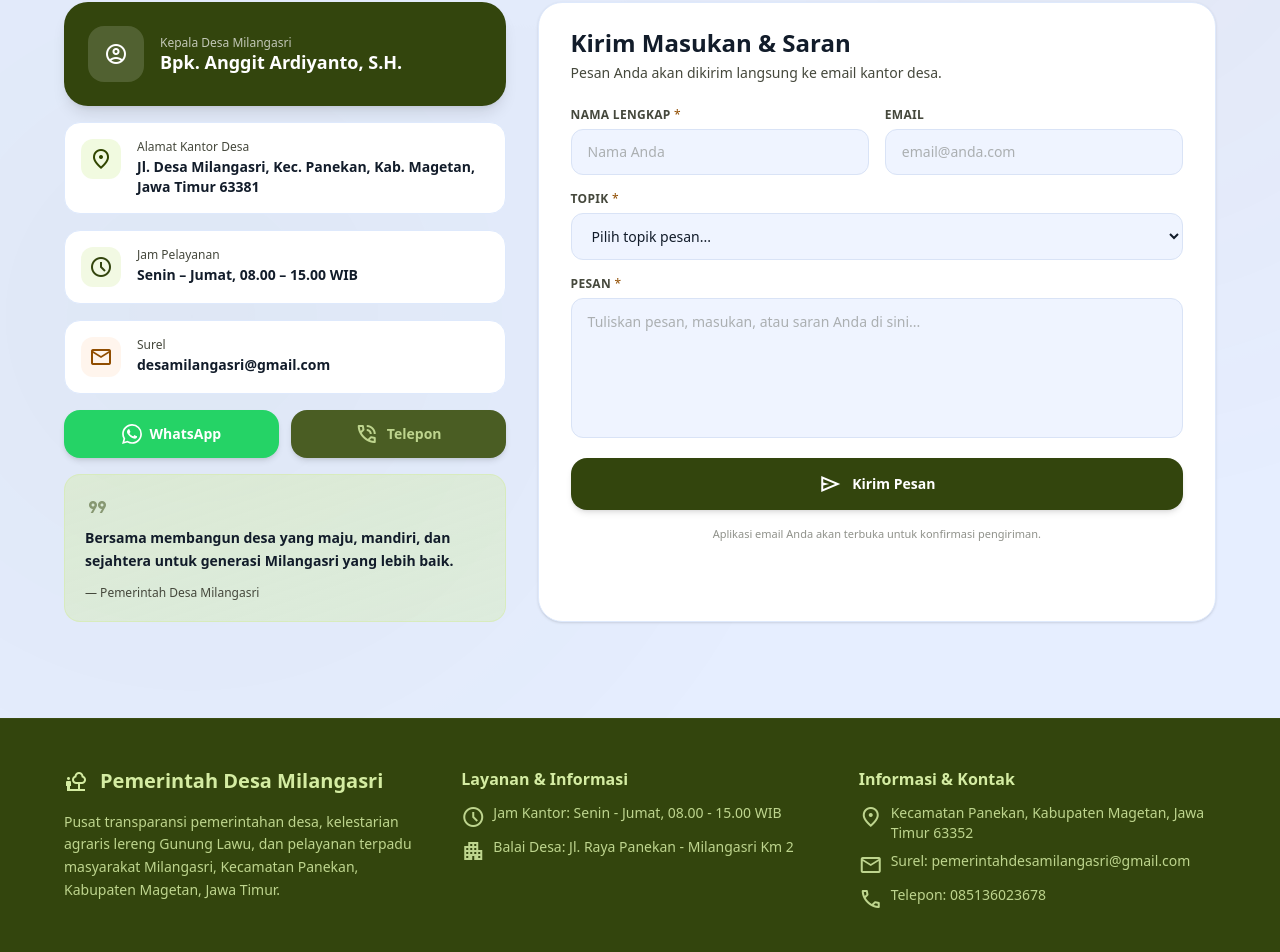
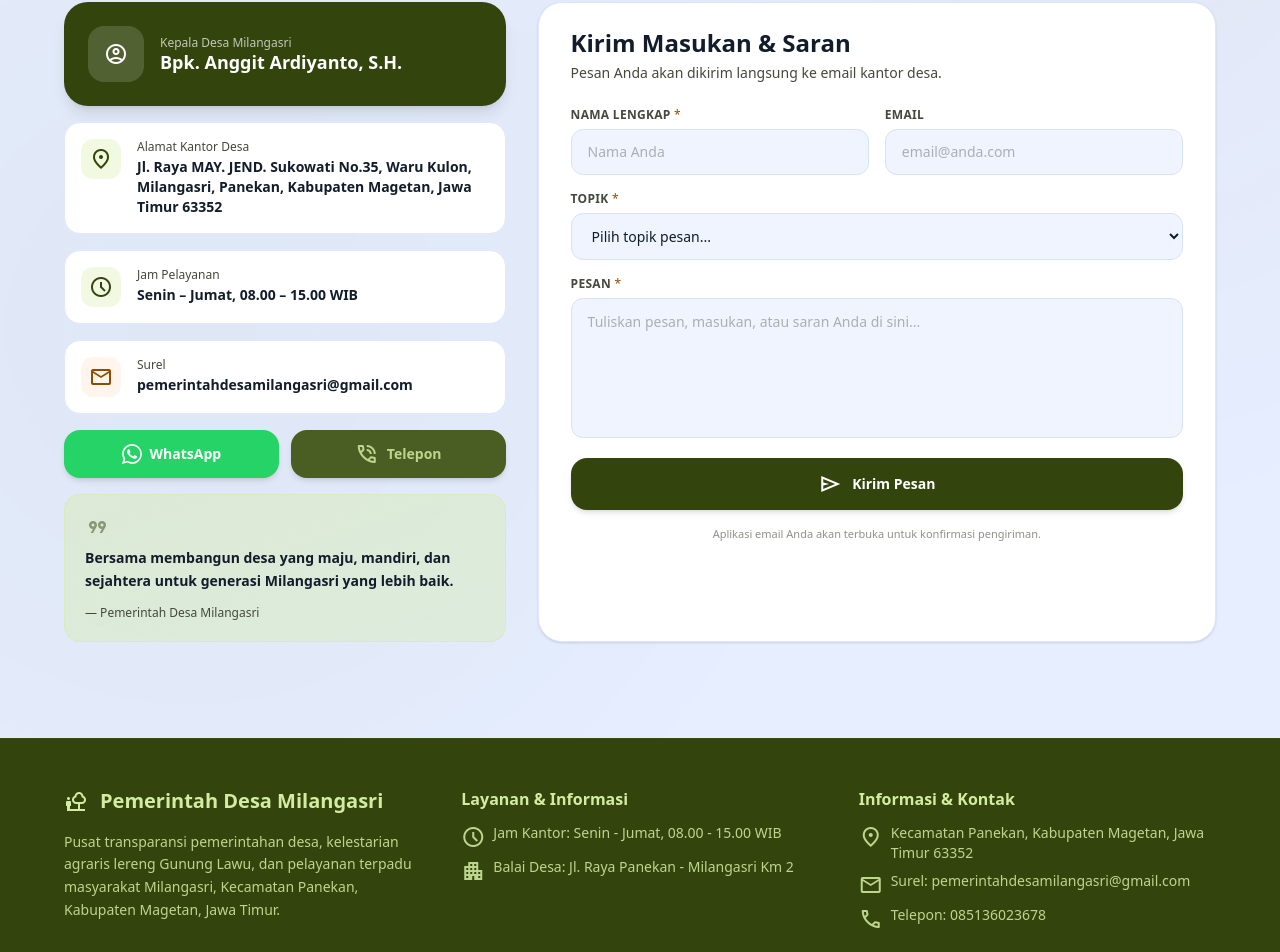
Before and after one commit to kaekka/Web-ProfilDesaMilangasri, a Next.js app: page / in a window 1280 px wide. Shown: the part 4933-5885 px from the top of the page. Built offline with nearby package versions, Linux system fonts and the light colour scheme; no server answers.

Commit message:
fix: update contact info

```diff
--- a/components/sections/KontakSection.tsx
+++ b/components/sections/KontakSection.tsx
@@ -7,10 +7,10 @@ import MaterialIcon from "@/components/icons/MaterialIcon";
 const KONTAK = {
   namaKepala: "Bpk. Anggit Ardiyanto, S.H.",
   jabatan: "Kepala Desa Milangasri",
-  alamat: "Jl. Desa Milangasri, Kec. Panekan, Kab. Magetan, Jawa Timur 63381",
-  telepon: "+6285804512345",
-  whatsapp: "+6285804512345",
-  email: "desamilangasri@gmail.com",
+  alamat: "Jl. Raya MAY. JEND. Sukowati No.35, Waru Kulon, Milangasri, Panekan, Kabupaten Magetan, Jawa Timur 63352",
+  telepon: "+6285136023678",
+  whatsapp: "+6285136023678",
+  email: "pemerintahdesamilangasri@gmail.com",
   jamLayanan: "Senin – Jumat, 08.00 – 15.00 WIB",
 };
 // ─────────────────────────────────────────────────────────────────────────────
```
